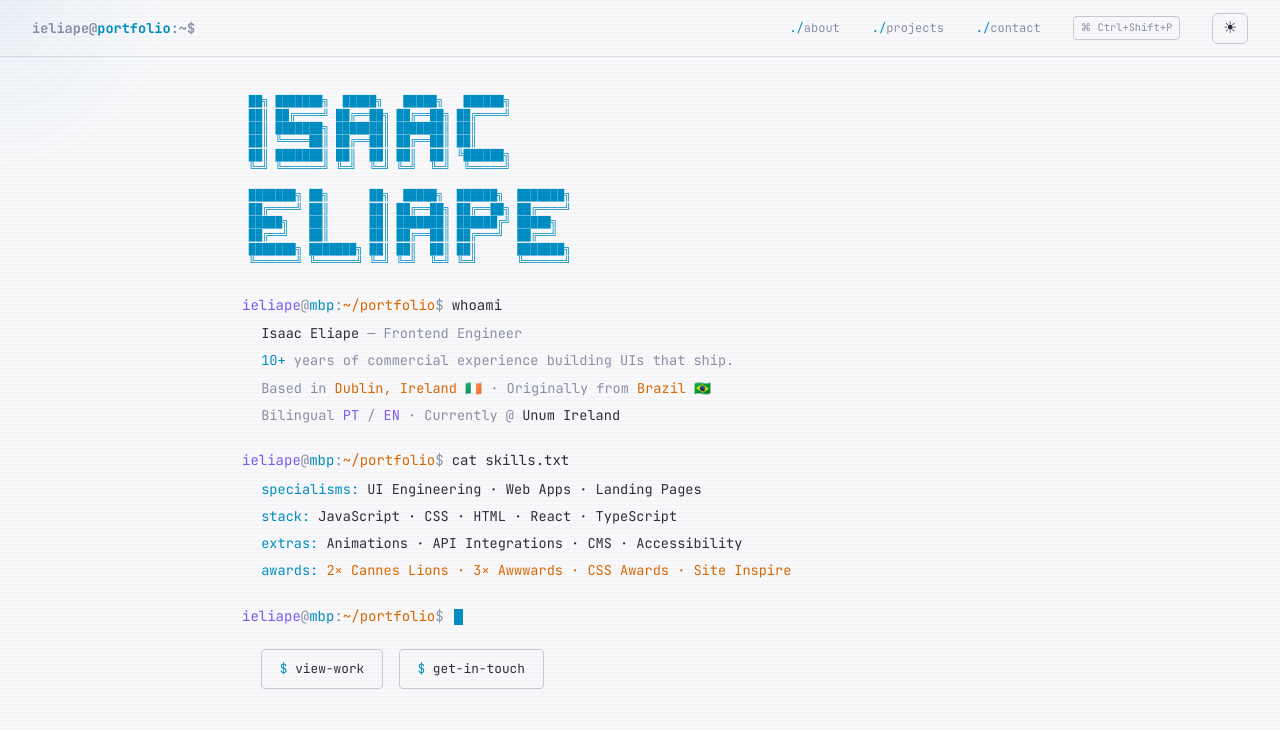
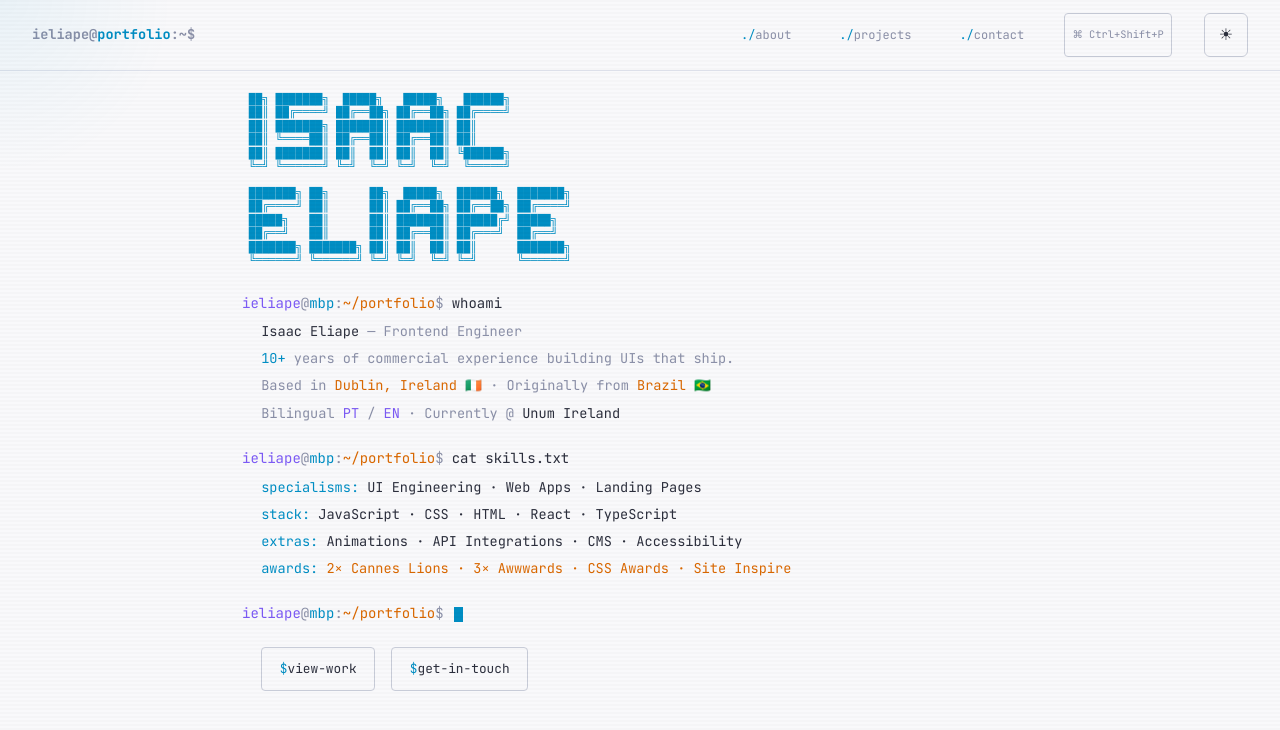
Before and after one commit to isaaceliape/portfolio_2026, a plain HTML site: page index.html in a window 1280 px wide. Shown: the top 730 px of the page. Drawn offline with Linux system fonts and the light colour scheme.

Commit message:
feat(01-foundation-05): ensure minimum 44px touch targets
- Added min-height: 44px to nav links with flex display
- Added min-height/min-width: 44px to palette button (.kbd-hint)
- Added min-height/min-width: 44px to theme toggle button
- Added min-height: 44px to CLI buttons with flex display
- Added min-height: 44px to project links
- Added min-height: 44px to contact rows
- Added min-height: 44px to palette items

```diff
--- a/css/components.css
+++ b/css/components.css
@@ -64,6 +64,10 @@
   font-size: 0.75rem;
   color: var(--muted);
   transition: color 0.2s;
+  min-height: 44px;
+  display: flex;
+  align-items: center;
+  padding: 0.25rem 0.5rem;
 }
 
 .nav-links a::before {
@@ -85,6 +89,11 @@
   transition:
     border-color 0.2s,
     color 0.2s;
+  min-height: 44px;
+  min-width: 44px;
+  display: flex;
+  align-items: center;
+  justify-content: center;
 }
 
 .kbd-hint:hover {
@@ -107,6 +116,11 @@
     border-color 0.2s,
     color 0.2s,
     background 0.2s;
+  min-height: 44px;
+  min-width: 44px;
+  display: flex;
+  align-items: center;
+  justify-content: center;
 }
 
 .theme-toggle:hover {
@@ -272,6 +286,10 @@
   color: var(--text);
   cursor: pointer;
   transition: all 0.2s;
+  min-height: 44px;
+  display: inline-flex;
+  align-items: center;
+  justify-content: center;
 }
 
 .cli-btn::before {
@@ -370,6 +388,9 @@
   font-size: 0.75rem;
   color: var(--muted);
   transition: color 0.2s;
+  min-height: 44px;
+  display: inline-flex;
+  align-items: center;
 }
 
 .proj-link:hover {
@@ -391,6 +412,7 @@
     border-color 0.2s,
     background 0.2s,
     transform 0.2s;
+  min-height: 44px;
 }
 
 .contact-row:hover {
@@ -532,6 +554,7 @@
   transition:
     background 0.12s,
     border-color 0.12s;
+  min-height: 44px;
 }
 
 .pal-item:hover,
```
